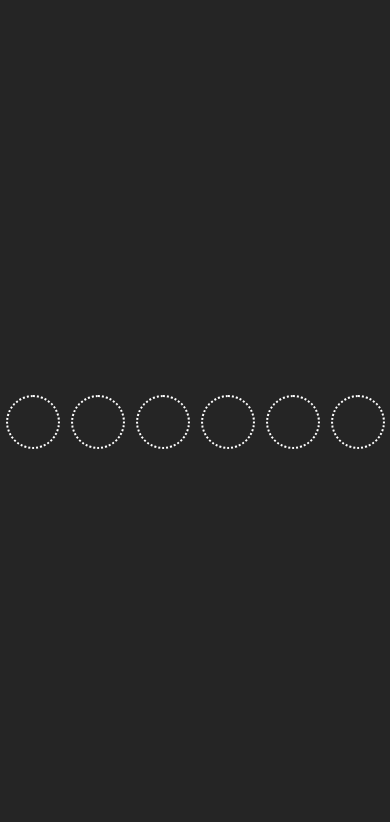
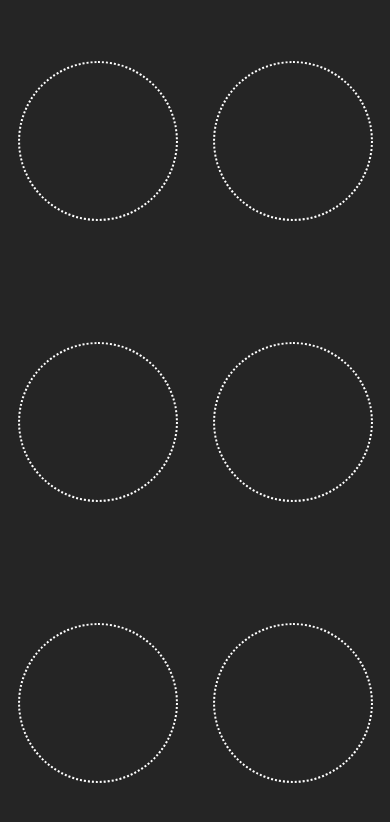
Before and after one commit to JasonEtco/hover, a website built with webpack: page app/index.tpl.html in a window 390 px wide. Built offline with nearby package versions, Linux system fonts and the light colour scheme.

Commit message:
:iphone: Add mobile media queries, remove Roboto

```diff
--- a/app/index.tpl.html
+++ b/app/index.tpl.html
@@ -4,8 +4,6 @@
     <meta charset="UTF-8">
     <title>Hover</title>
     <meta name="viewport" content="width=device-width, initial-scale=1">
-
-    <link href="https://fonts.googleapis.com/css?family=Roboto" rel="stylesheet">
 </head>
 <body>
     <div class="circles">
--- a/app/styles.scss
+++ b/app/styles.scss
@@ -5,6 +5,7 @@
 html, body { height: 100%; padding: 0; margin: 0; }
 
 body {
+    overflow: hidden;
     background-color: $black;
     font-size: 1.2rem;
     font-family: Roboto, sans-serif;
@@ -36,6 +37,10 @@ body {
     height: 100%;
     align-items: center;
     justify-content: space-around;
+
+    @include media($on-mobile) {
+        flex-wrap: wrap;
+    }
 }
 
 .circle {
@@ -112,6 +117,23 @@ body {
             &::after { transform: scaleY(1); }
         }
     }
+
+    @include media($on-mobile) {
+        width: 40vw;
+        height: 40vw;
+
+        &--6 {
+            &::before {
+                border-top-left-radius: 20vw;
+                border-top-right-radius: 20vw;
+            }
+
+            &::after {
+                border-bottom-left-radius: 20vw;
+                border-bottom-right-radius: 20vw;
+            }
+        }
+    }
 }
 
 @keyframes rotate {
--- a/app/styles/mixins.scss
+++ b/app/styles/mixins.scss
@@ -3,13 +3,7 @@ $on-mobile:        768px;
 $on-tablet:        1024px;
 $on-laptop:        1500px;
 
-@mixin media-query-ext($max-width, $min-width) {
-	@media screen and (max-width: $max-width) and (min-width: $min-width + 1px) {
-	    @content;
-	}
-}
-
-@mixin media-query($max-width) {
+@mixin media($max-width) {
 	@media screen and (max-width: $max-width) {
 	    @content;
 	}
```
